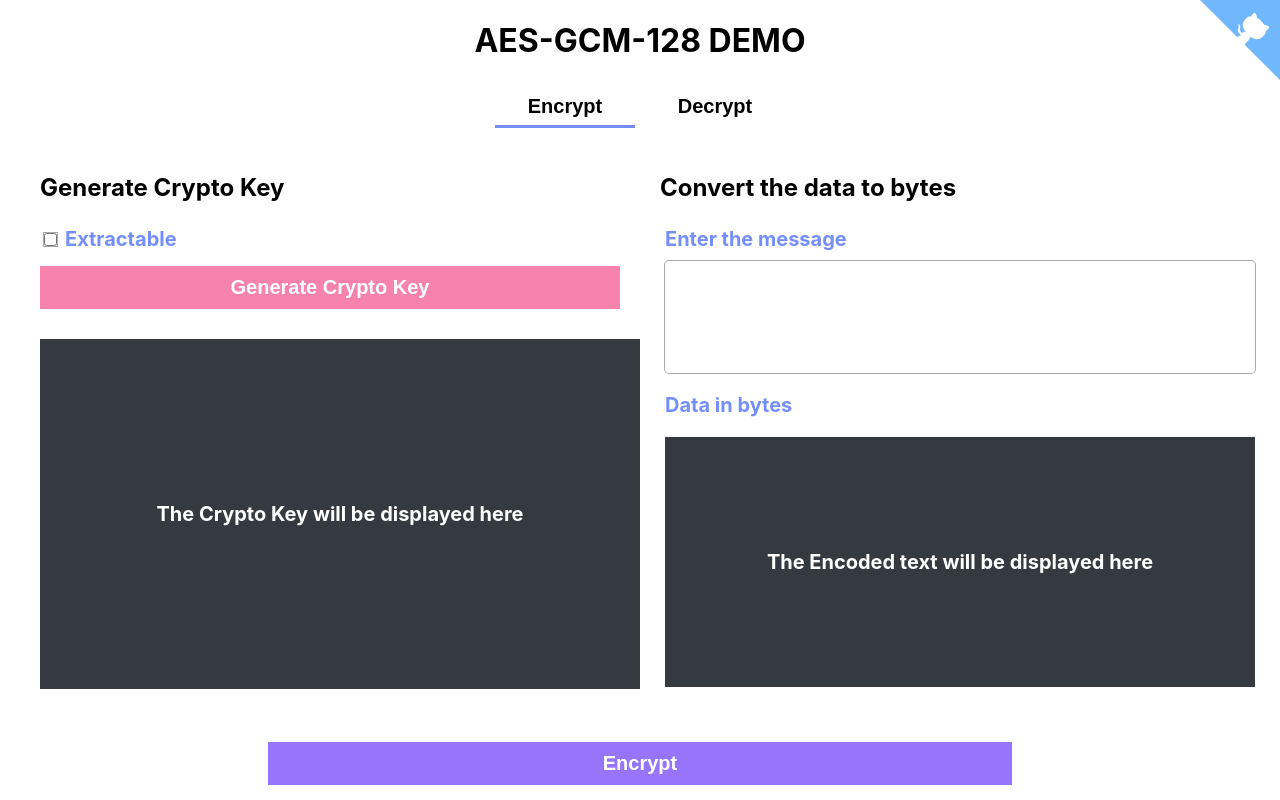
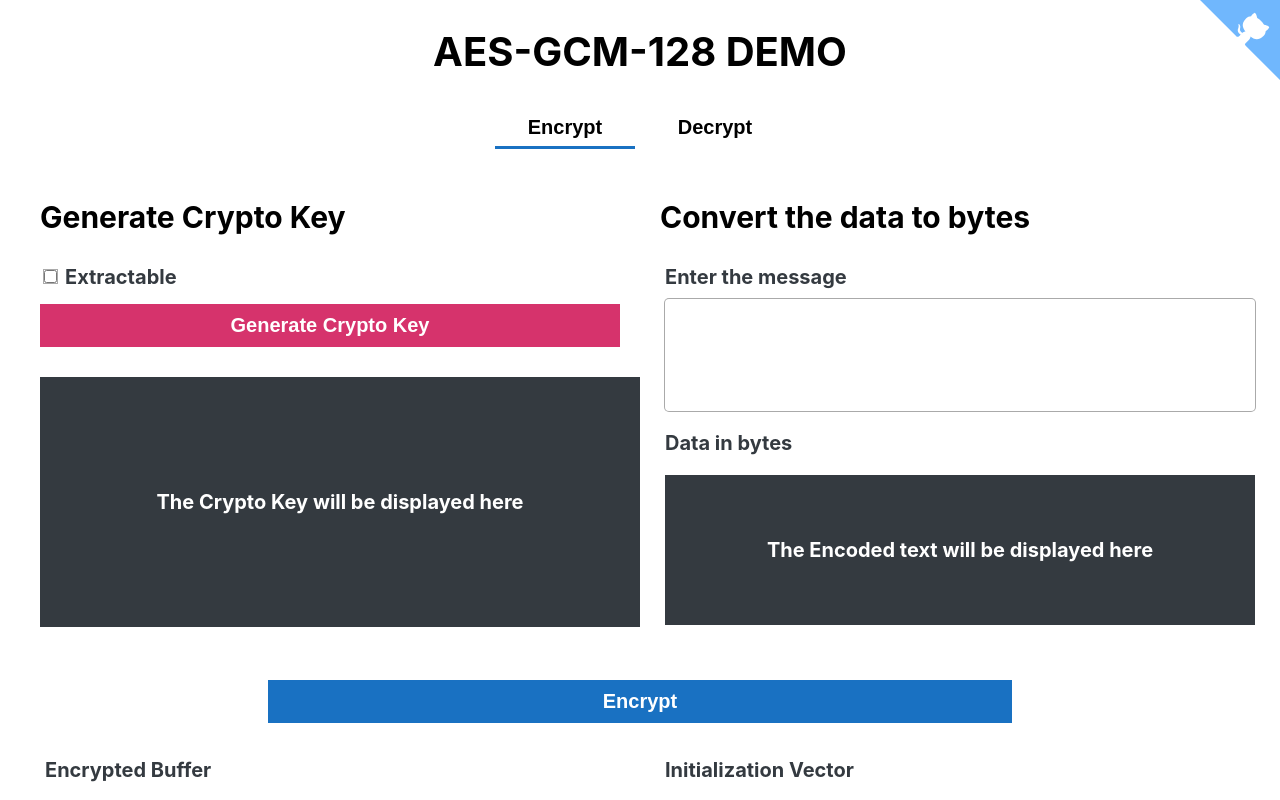
Before and after one commit to ad1992/aes-gcm-128, a React (Create React App) app: page / in a window 1280 px wide. Shown: the top 800 px of the page. Built offline with nearby package versions, Linux system fonts and the light colour scheme.

Commit message:
fix: make color contrast accessible (#1)

```diff
--- a/package.json
+++ b/package.json
@@ -20,7 +20,7 @@
     "web-vitals": "^2.1.4"
   },
   "scripts": {
-    "start": "react-scripts start",
+    "start": "PORT=3007 react-scripts start",
     "build": "react-scripts build",
     "test": "react-scripts test",
     "eject": "react-scripts eject"
--- a/src/App.scss
+++ b/src/App.scss
@@ -1,8 +1,8 @@
 .App {
   text-align: center;
   margin: 20px;
-  font-size: 16px;
   box-sizing: border-box;
+  font-size: 1.25rem;
 
   .flex {
     display: flex;
@@ -11,6 +11,7 @@
   .flex-col {
     flex-direction: column;
   }
+
   .flex-1 {
     flex: 1;
   }
@@ -26,6 +27,7 @@
   .justify-content-center {
     justify-content: center;
   }
+
   .text-align-left {
     text-align: left;
   }
@@ -39,9 +41,11 @@
     flex-direction: column;
     flex-wrap: wrap;
   }
+
   .wide-100 {
     width: 100%;
   }
+
   .flex-item {
     flex: 1;
     margin: 10px 0;
@@ -60,7 +64,6 @@
     cursor: pointer;
     text-align: center;
     min-width: 100px;
-    font-size: 20px;
     font-weight: bold;
   }
 
@@ -73,37 +76,34 @@
     flex-direction: column;
     align-items: flex-start;
     margin: 5px;
-    color: #748ffc;
-    font-size: 20px;
+    color: #343a40;
     font-weight: bold;
   }
 
   textarea,
   input {
-    font-size: 20px;
+    font-size: 1.25rem;
     font-weight: 500;
-    color: #868e96;
-    font-weight: bold;
+    color: #343a40;
     border: none;
     border-radius: 0.25rem;
     box-shadow: 0 0 0 1px #aaa;
   }
 
   .error {
-    color: red;
+    color: #ffa8a8;
     font-weight: bold;
-    font-size: 26px;
+    font-size: 1.625rem;
     display: block;
   }
 
   .readonly {
     background: #343a40;
     color: white;
-    font-size: 20px;
     margin: 20px 0;
     width: 100%;
-    max-height: 330px;
-    min-height: 230px;
+    max-height: 230px;
+    min-height: 130px;
     overflow-y: auto;
     text-align: left;
     display: flex;
@@ -120,18 +120,21 @@
   .view-encryption-key {
     border: none;
     min-width: auto;
-    font-size: 13px;
+    font-size: 1rem;
     height: 2rem;
     color: #fff;
     font-weight: bold;
   }
 
   .copy {
-    background: #faa2c1;
+    background: #ffe066;
+    color: #000;
+
   }
 
   .view-encryption-key {
-    background: #4dabf7;
+    background: #ffe066;
+    color: #000;
   }
 
   .generate-crypto-key,
@@ -144,39 +147,44 @@
   .decrypt {
     background: none;
     border: none;
-    font-size: 20px;
     padding: 5px;
     margin: 5px;
     font-weight: bold;
     width: 140px;
+    font-size: 1.25rem;
+
+
     &.active {
-      border-bottom: 3px solid #748ffc;
+      border-bottom: 3px solid #1971c2;
     }
   }
+
   .switch-view {
     align-self: flex-start;
   }
 
   .encrypt-btn,
   .decrypt-btn {
-    background: #9775fa;
+    background: #1971c2;
     color: white;
-    font-size: 20px;
     border: none;
+    font-size: 1.25rem;
   }
+
   .encrypted-data {
     word-break: break-word;
   }
 
   .decrypt-text {
-    font-size: 46px;
+    font-size: 2.85rem;
     font-weight: bold;
-    color: #1c7ed6;
+    color: #1971c2
   }
 
   .gen-crypto-key {
-    background-color: #f783ac;
+    background-color: #d6336c;
     border: none;
     color: #fff;
+    font-size: 1.25rem;
   }
 }
--- a/src/crypto.ts
+++ b/src/crypto.ts
@@ -15,6 +15,7 @@ export const generateCryptoKey = async (extractable: boolean) => {
   );
   return key;
 };
+
 export const encrypt = async (text: string, cryptoKey: CryptoKey) => {
   const iv = crypto.getRandomValues(new Uint8Array(12));
   const encryptedBuffer = await window.crypto.subtle.encrypt(
```
